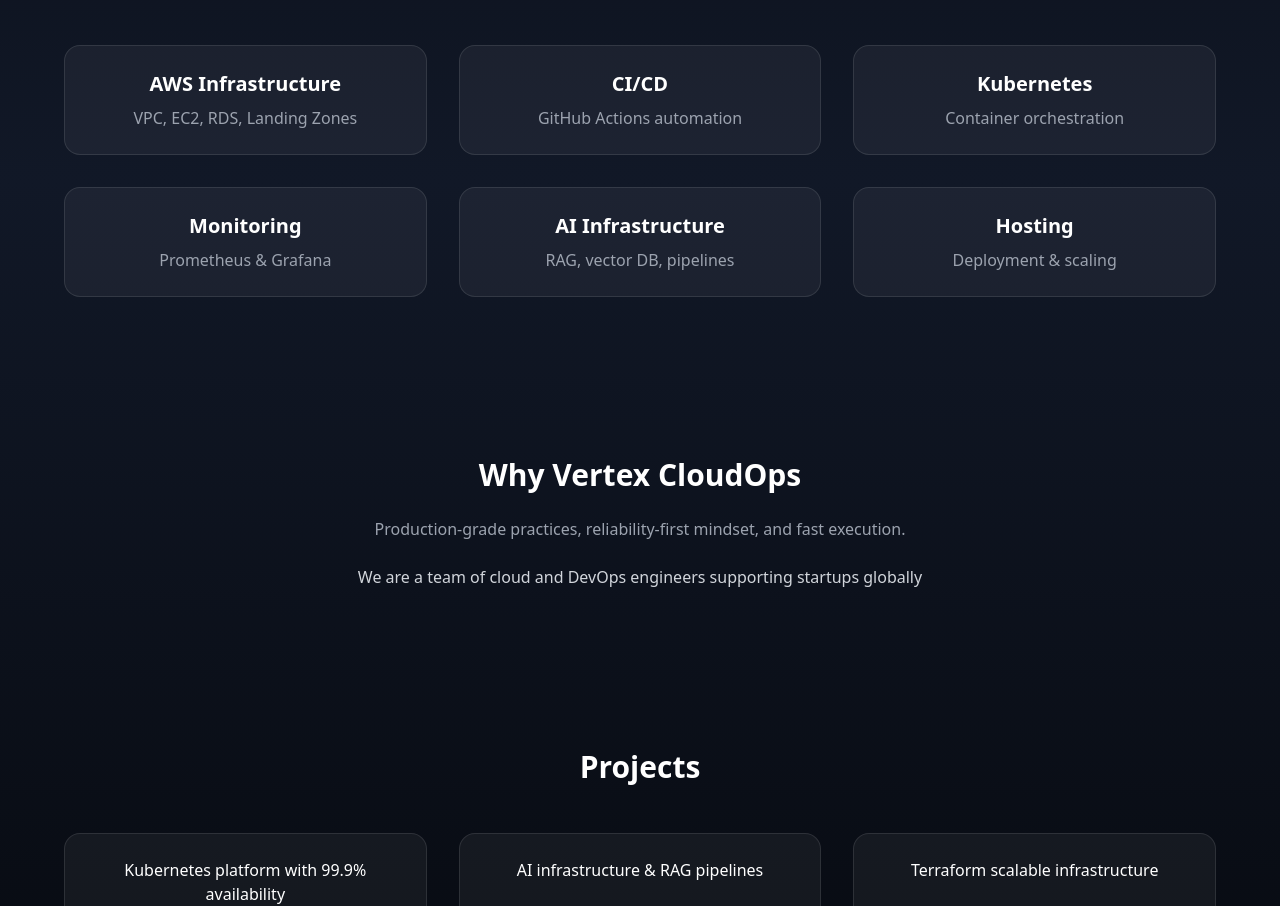
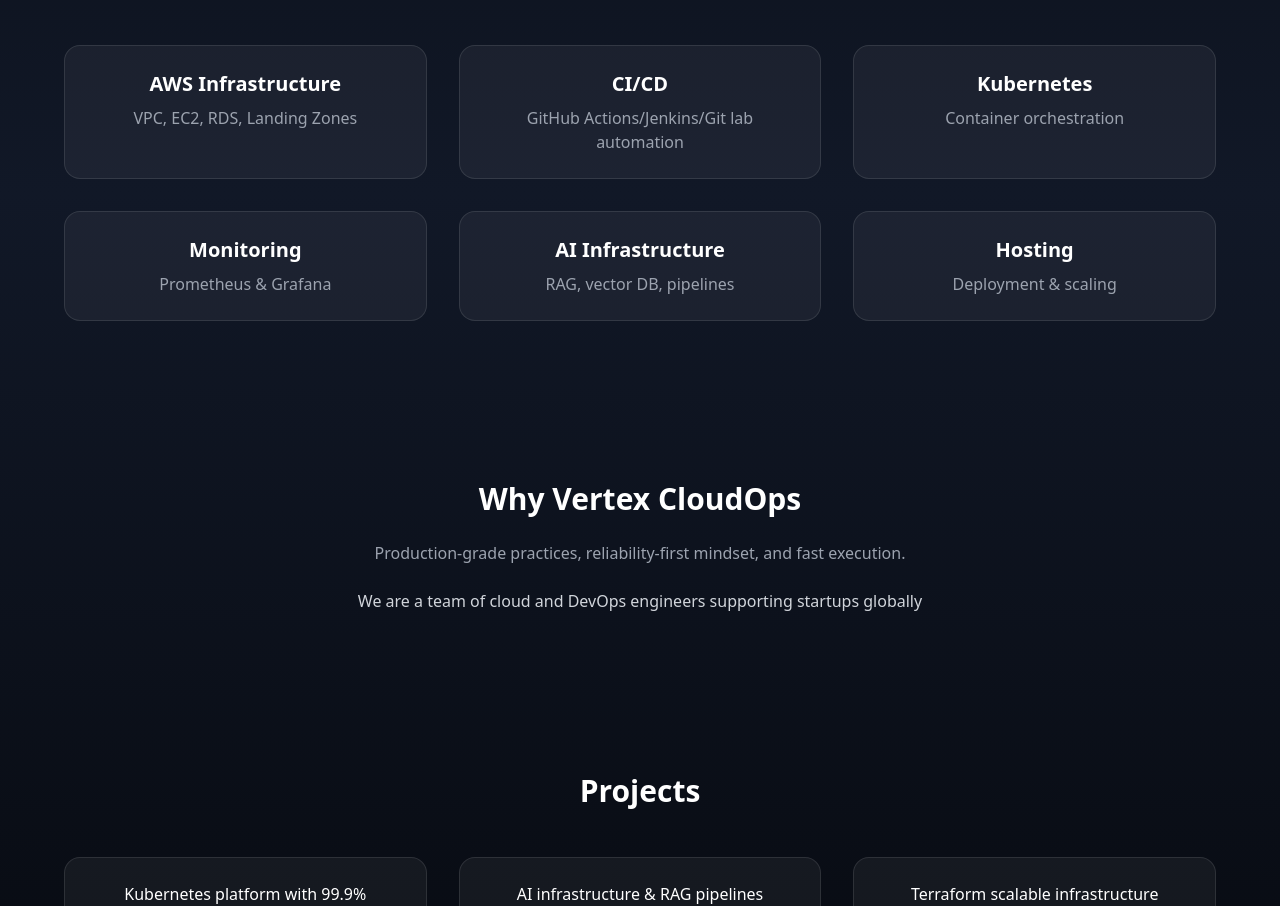
Before and after one commit to tabarak23/vertex-website, a plain HTML site: page index.html in a window 1280 px wide. Shown: the part 1319-2225 px from the top of the page. Drawn offline with nearby package versions, Linux system fonts and the light colour scheme.

Commit message:
Update index.html

```diff
--- a/index.html
+++ b/index.html
@@ -111,7 +111,7 @@
 
       <div class="bg-white/5 p-6 rounded-2xl border border-white/10 hover:scale-105 transition">
         <h3 class="text-xl font-semibold">CI/CD</h3>
-        <p class="text-gray-400 mt-2">GitHub Actions automation</p>
+        <p class="text-gray-400 mt-2">GitHub Actions/Jenkins/Git lab automation</p>
       </div>
 
       <div class="bg-white/5 p-6 rounded-2xl border border-white/10 hover:scale-105 transition">
```
